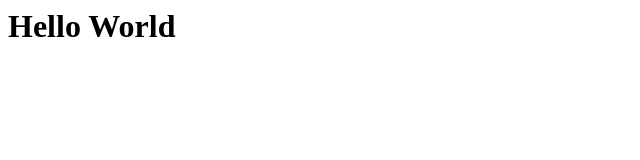
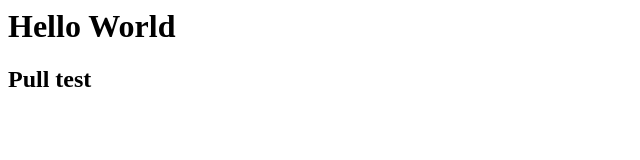
Before and after one commit to SaulMaldonadoNavarro/PP2022, a plain HTML site: page index.html in a window 1280 px wide. Shown: the whole page, without its empty margins (0-640 px from the left). Drawn offline with Linux system fonts and the light colour scheme.

Commit message:
Pull test

```diff
--- a/index.html
+++ b/index.html
@@ -1 +1,2 @@
 <h1>Hello World<h1>
+<h2>Pull test</h2>
```
